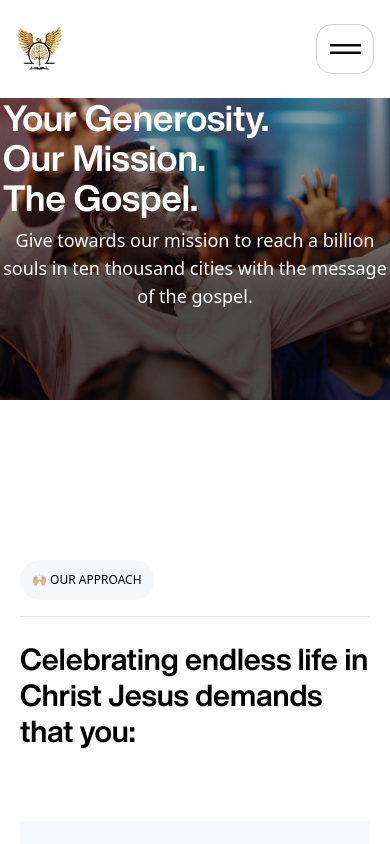
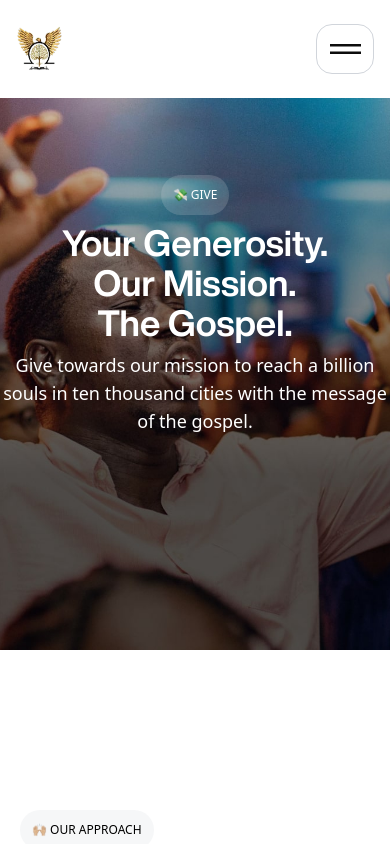
Before and after one commit to egokiemute/vmlc, a Next.js app: page /give in a window 390 px wide. Shown: the top 844 px of the page. Built offline with nearby package versions, Linux system fonts and the light colour scheme.

Commit message:
Update hero section heights and heading alignment for consistency across pages

```diff
--- a/app/about/page.tsx
+++ b/app/about/page.tsx
@@ -14,12 +14,12 @@ const page = () => {
   return (
     <main className="mx-auto w-full overflow-hidden">
       {/* Hero Section */}
-      <div className="flex flex-col items-center justify-center text-center mb-20 mx-auto about-banner-bg w-full h-[400px] md:h-[800px] relative">
+      <div className="flex flex-col items-center justify-center text-center mb-20 mx-auto about-banner-bg w-full h-[650px] md:h-[800px] relative">
         <div className="flex flex-col gap-2 items-center justify-center">
           <span className="text-xs text-white uppercase bg-gray-300/20 p-3 rounded-full w-fit">
             🙌🏼 The Family
           </span>
-          <h1 className="w-full text-white mx-auto text-4xl text-start items-start md:text-7xl font-helveticaNowDisplayBold font-extrabold flex flex-col md:items-center md:text-center">
+          <h1 className="w-full text-white mx-auto text-5xl text-center items-center md:text-7xl font-helveticaNowDisplayBold font-extrabold flex flex-col md:items-center md:text-center">
             <span>In Christ, For</span>
             <span>Christ, With</span>
             <span>Joy.</span>
--- a/app/give/page.tsx
+++ b/app/give/page.tsx
@@ -17,12 +17,12 @@ const page = () => {
   return (
     <main className="mx-auto w-full overflow-hidden">
       {/* Hero Section */}
-      <div className="flex flex-col items-center justify-center text-center mb-20 mx-auto give-banner-bg w-full h-[400px] md:h-[800px] relative">
+      <div className="flex flex-col items-center justify-center text-center mb-10 mx-auto give-banner-bg w-full h-[650px] md:h-[800px] relative">
         <div className="flex flex-col gap-2 items-center justify-center">
           <span className="text-xs text-white uppercase bg-gray-300/20 p-3 rounded-full w-fit">
             💸 Give
           </span>
-          <h1 className="w-full text-white mx-auto text-4xl text-start items-start md:text-7xl font-helveticaNowDisplayBold font-extrabold flex flex-col md:items-center md:text-center">
+          <h1 className="w-full text-white mx-auto text-4xl text-center items-center md:text-7xl font-helveticaNowDisplayBold font-extrabold flex flex-col md:items-center md:text-center">
             <span>Your Generosity.</span>
             <span>Our Mission.</span>
             <span>The Gospel.</span>
```
